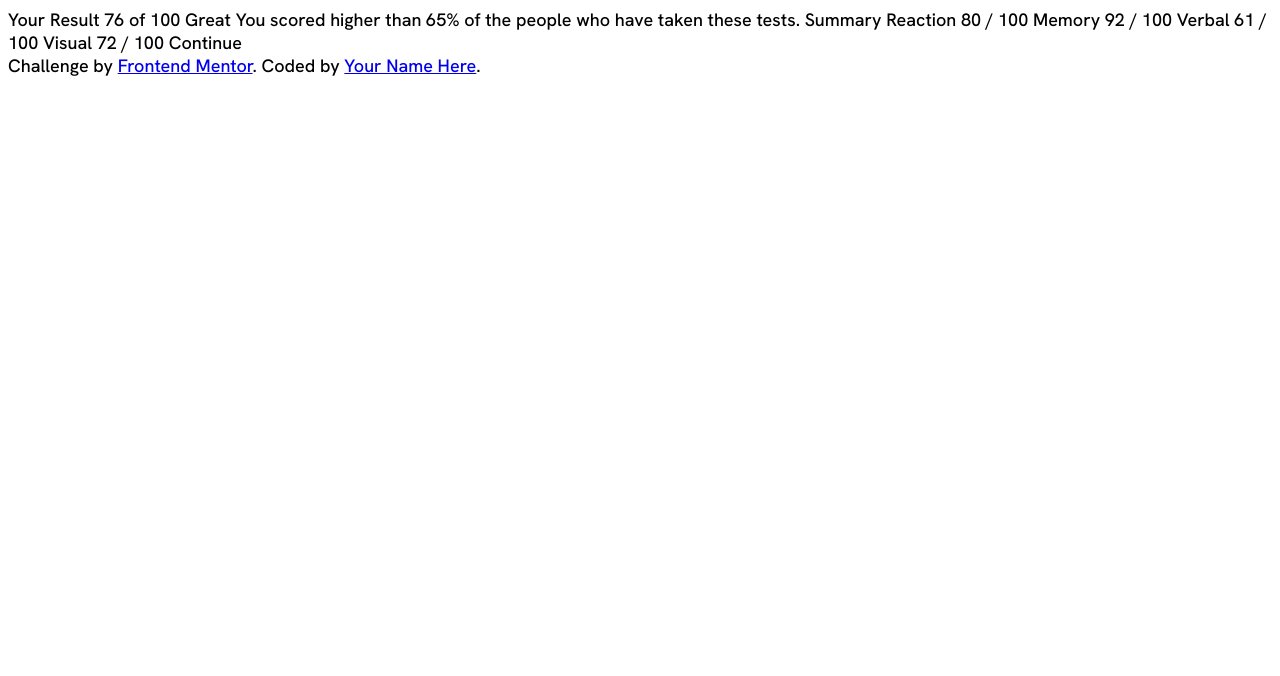
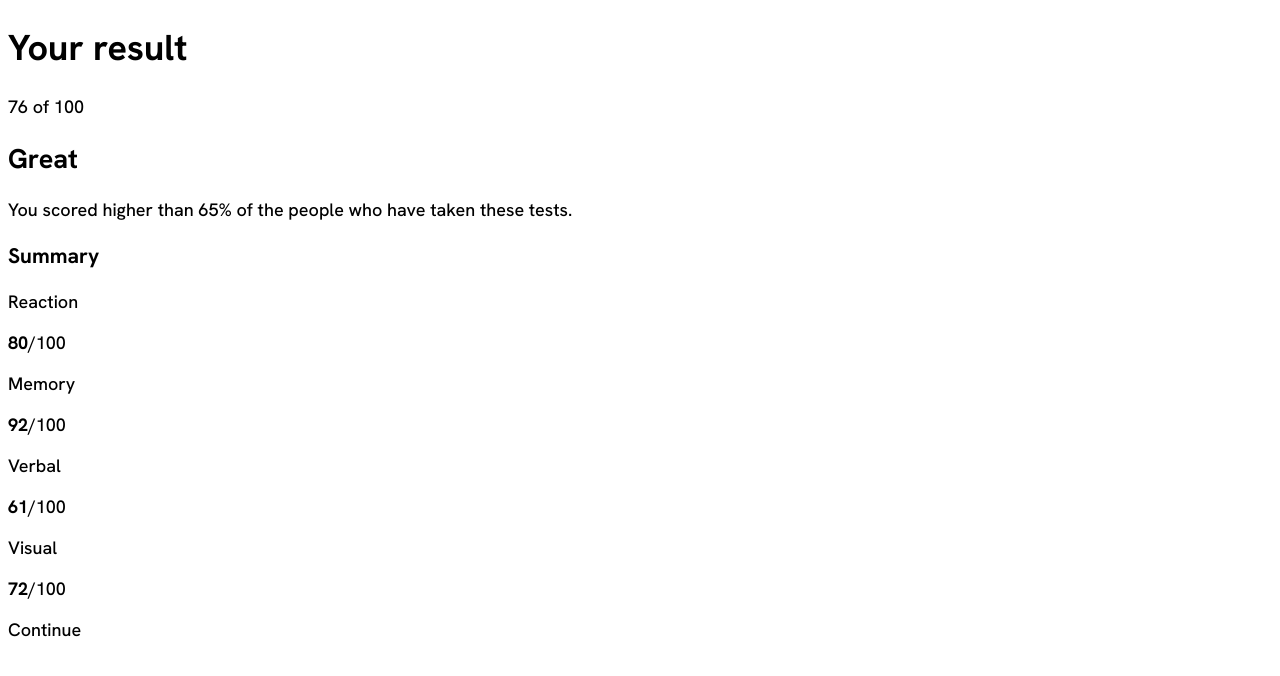
Before and after one commit to kale-Dev1/results-summary, a plain HTML site: page results-summary-component-main/index.html in a window 1280 px wide. Drawn offline with Linux system fonts and the light colour scheme.

Commit message:
Add semantics

```diff
--- a/results-summary-component-main/index.html
+++ b/results-summary-component-main/index.html
@@ -21,15 +21,44 @@
     <title>Frontend Mentor | Results summary component</title>
   </head>
   <body>
-    Your Result 76 of 100 Great You scored higher than 65% of the people who
-    have taken these tests. Summary Reaction 80 / 100 Memory 92 / 100 Verbal 61
-    / 100 Visual 72 / 100 Continue
+    <main>
+      <div class="result-box">
+        <h1>Your result</h1>
+        <div class="result">
+          <p><span>76</span> of 100</p>
+        </div>
+        <h2>Great</h2>
+        <p>
+          You scored higher than 65% of the people who have taken these tests.
+        </p>
+      </div>
+      <div class="summary-box">
+        <h3>Summary</h3>
+        <div>
+          <p>Reaction</p>
+          <p><strong>80</strong>/100</p>
+        </div>
+        <div>
+          <p>Memory</p>
+          <p><strong>92</strong>/100</p>
+        </div>
+        <div>
+          <p>Verbal</p>
+          <p><strong>61</strong>/100</p>
+        </div>
+        <div>
+          <p>Visual</p>
+          <p><strong>72</strong>/100</p>
+        </div>
+        <div>Continue</div>
+      </div>
+    </main>
 
-    <div class="attribution">
+    <!-- <div class="attribution">
       Challenge by
       <a href="https://www.frontendmentor.io?ref=challenge" target="_blank"
         >Frontend Mentor</a
-      >. Coded by <a href="#">Your Name Here</a>.
-    </div>
+      >. Coded by <a href="#">Your Name Here</a>. -->
+    <!-- </div> -->
   </body>
 </html>
```
